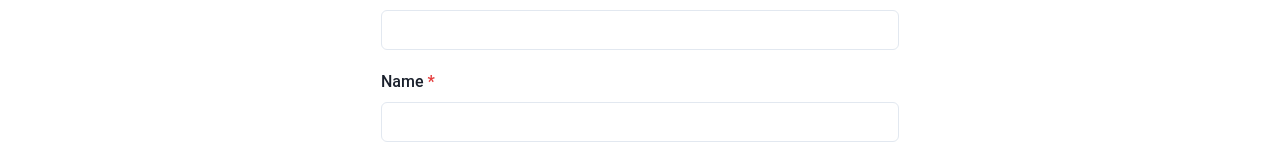
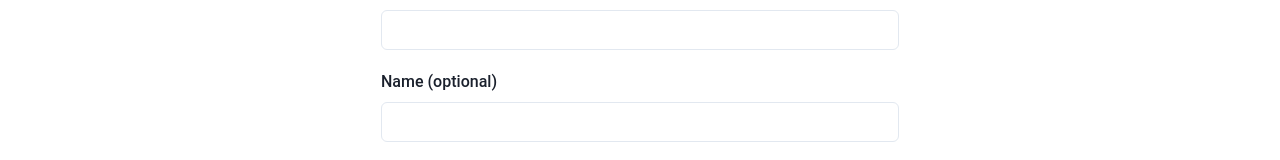
Before and after one commit to rvermote/landing_page, a Next.js app: page / in a window 1280 px wide. Shown: the part 3433-3593 px from the top of the page. Built offline with nearby package versions, Linux system fonts and the light colour scheme.

Commit message:
email modifications

```diff
--- a/components/MailSection/index.tsx
+++ b/components/MailSection/index.tsx
@@ -58,7 +58,6 @@ const Mail = () => {
           Accept: "application/json",
       },
   }).then((res) => {
-    console.log(res)
     if (!res.ok) throw new Error("Failed to send message");
     return res.json()
   })
@@ -109,9 +108,9 @@ const Mail = () => {
           <FormErrorMessage>Required</FormErrorMessage>
         </FormControl>
 
-        <FormControl isRequired isInvalid={touched.name && !values.name} mb={5}>
-          <FormLabel>Name</FormLabel>
-          <Input type="text" name="name" errorBorderColor="red.300" value={values.name} onChange={(e) => handleChange(e.target)} onBlur={(e) => onBlur(e.target)}/>
+        <FormControl mb={5}>
+          <FormLabel>Name (optional)</FormLabel>
+          <Input type="text" name="name" value={values.name} onChange={(e) => handleChange(e.target)} onBlur={(e) => onBlur(e.target)}/>
           <FormErrorMessage>Required</FormErrorMessage>
         </FormControl>
 
@@ -120,7 +119,7 @@ const Mail = () => {
           <Textarea name="message" rows={6} value={values.message} onChange={(e) => handleChange(e.target)}/>
         </FormControl>
 
-        <Button variant="outline" isLoading={isLoading} colorScheme="blue" isDisabled={!values.name || !values.email} onClick={onSubmit} mb={5}>Submit</Button>
+        <Button variant="outline" isLoading={isLoading} colorScheme="blue" isDisabled={!values.email} onClick={onSubmit} mb={5}>Submit</Button>
 
       </Container>
     </ChakraProvider>
```
Also changed, not shown: app/api/contact/route.ts (+4 -4 lines).
